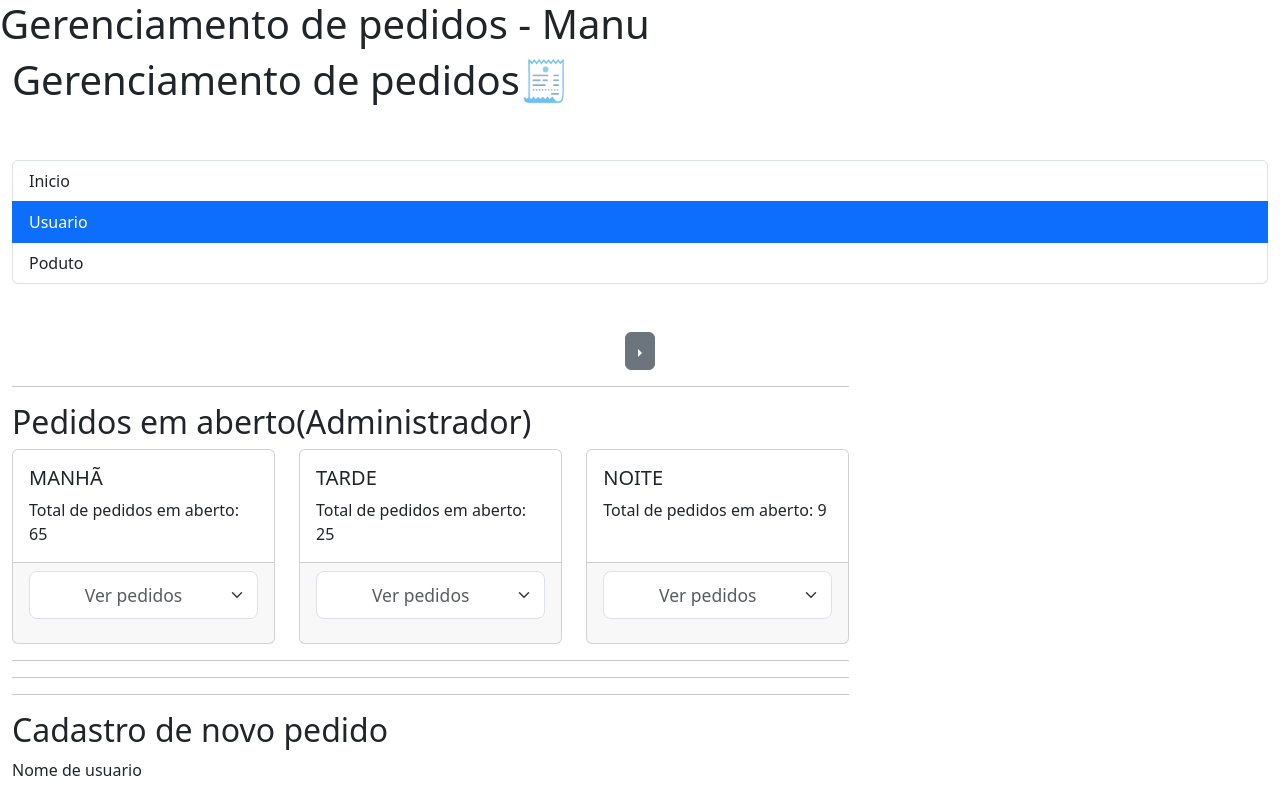
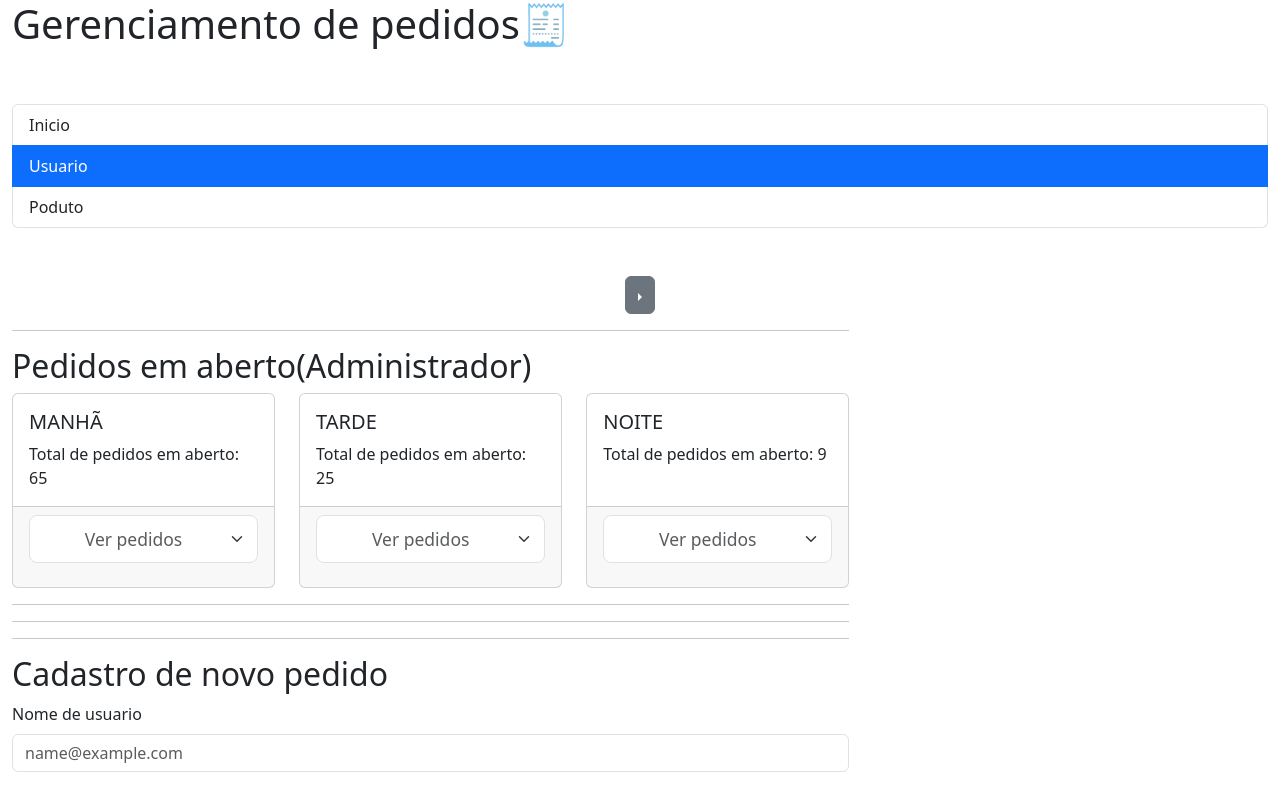
Before and after one commit to AlexAlves-10/pi-chamados, a Next.js app: page /pedidos in a window 1280 px wide. Shown: the top 789 px of the page. Built offline with nearby package versions, Linux system fonts and the light colour scheme.

Commit message:
atualização2.1 gerenciamento de pedidos

```diff
--- a/app/pedidos/page.js
+++ b/app/pedidos/page.js
@@ -1,10 +1,6 @@
 export default function Pedidos() {
     return (
-        <div>
-            <h1>
-                Gerenciamento de pedidos - Manu
-            </h1>
-            <div>
+
                 <div class="container-fluid">
                     <div className="row">
                         <h1 className="titulo">Gerenciamento de pedidos🧾</h1>
@@ -224,9 +220,9 @@ export default function Pedidos() {
 
 
                 </div>
-            </div >
 
 
-        </div>
+
+
     )
 }
```
